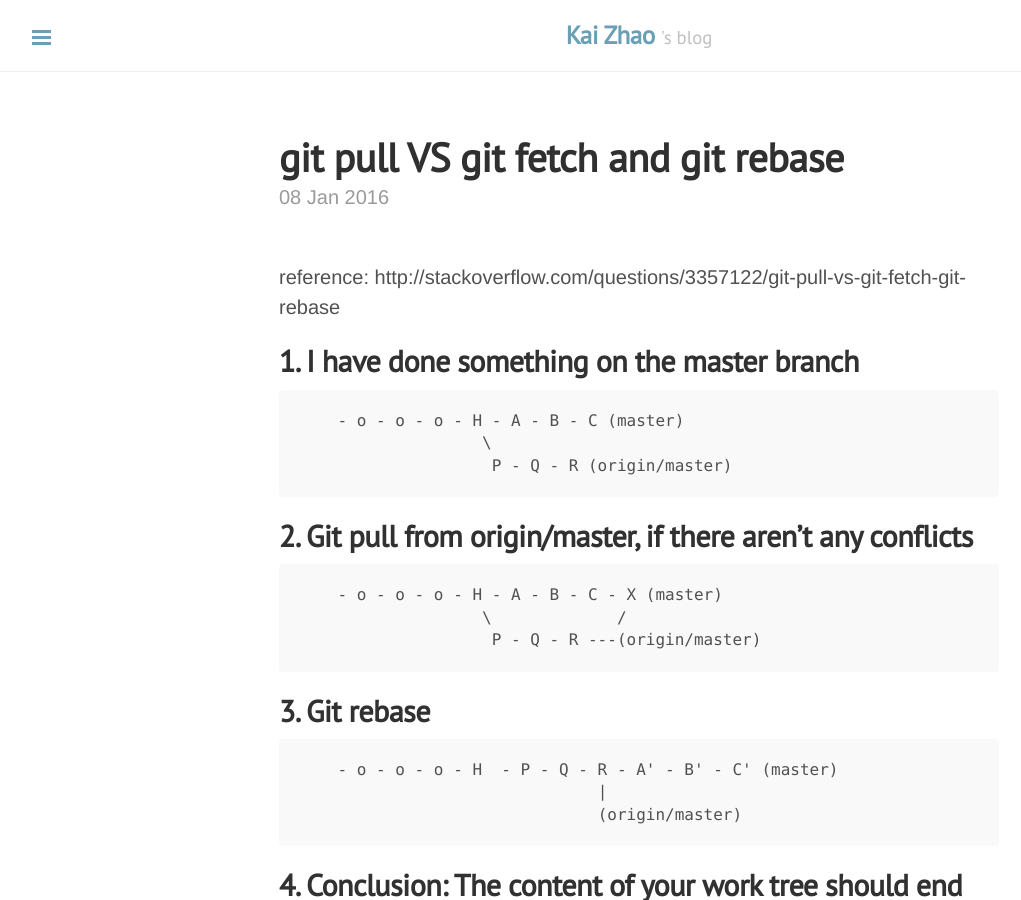
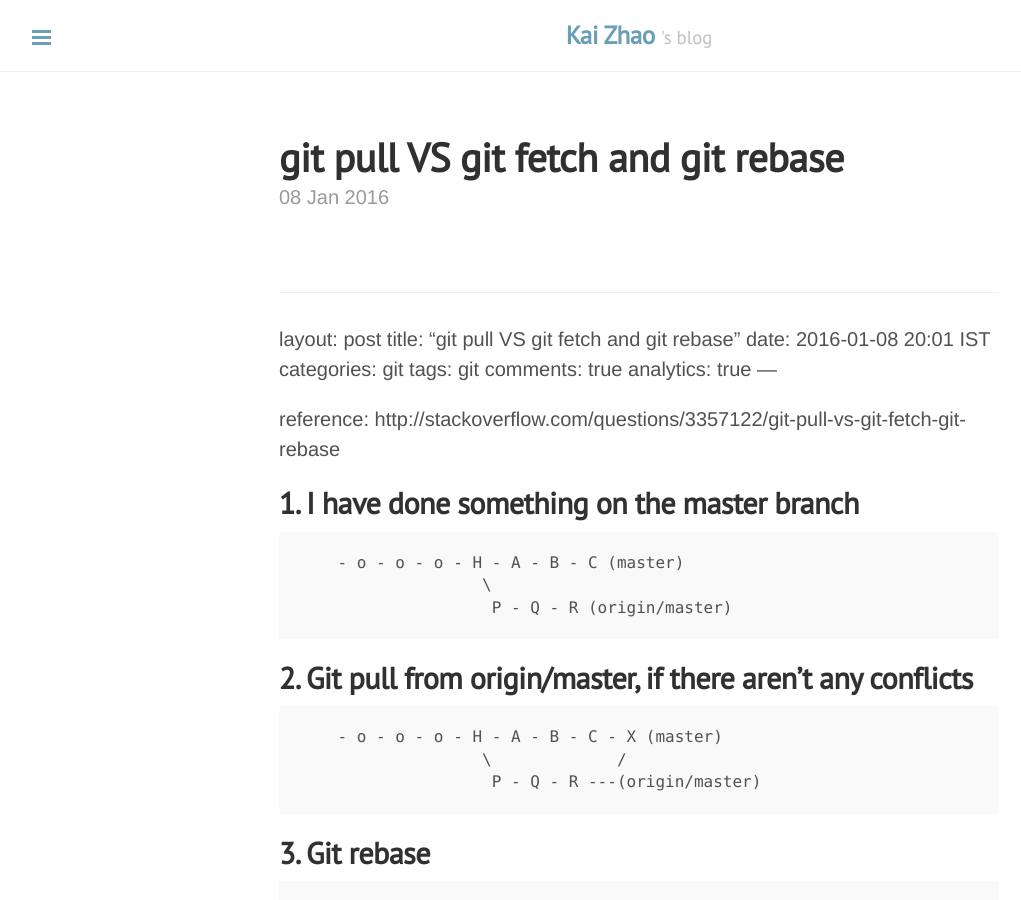
Before and after one commit to loverszhaokai/loverszhaokai.github.io, a Jekyll site: the page built from _posts/2016-01-08-git-rebase-vs-git-pull.md, in a window 1280 px wide and 900 px high. Shown: the whole window, without its empty margins (1-1022 px from the left). Built offline with Jekyll 4.4.1, drawn with Linux system fonts in a browser that asks for light colours; nearby versions of some CDN libraries; Markdown is read by kramdown in place of the engine named in the settings.

Commit message:
update git-*.md

```diff
--- a/_posts/2016-01-08-git-rebase-vs-git-pull.md
+++ b/_posts/2016-01-08-git-rebase-vs-git-pull.md
@@ -2,6 +2,16 @@
 layout: post
 title: git pull VS git fetch and git rebase
 ---
+---
+layout: post
+title: "git pull VS git fetch and git rebase"
+date:   2016-01-08 20:01 IST
+categories: git
+tags: git
+comments: true
+analytics: true
+---
+
 
 reference: http://stackoverflow.com/questions/3357122/git-pull-vs-git-fetch-git-rebase
 
```
